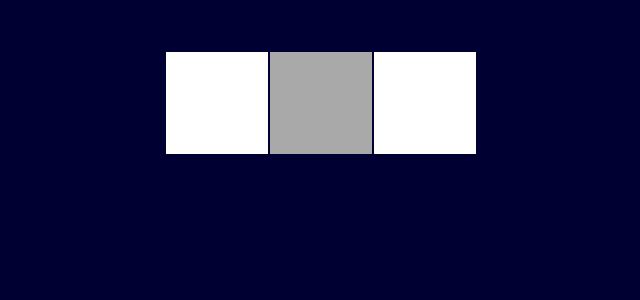
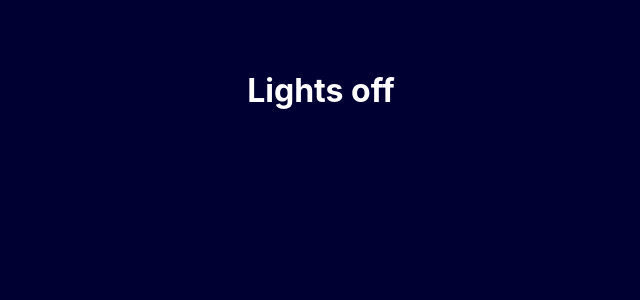
Before and after one commit to Brienyll/lights-off-r, a React (Create React App) app: page / in a window 1280 px wide. Shown: the top 300 px of the page, without its empty margins (319-959 px from the left). Built offline with nearby package versions, Linux system fonts and the light colour scheme.

Commit message:
fixed board

```diff
--- a/src/Board.js
+++ b/src/Board.js
@@ -31,10 +31,20 @@ import './Board.css';
 
 class Board extends Component {
 
+  static defaultProps = {
+    nrows: 5,
+    ncols: 5,
+    chanceLightStartsOn: 0.25
+  };
+
   constructor(props) {
     super(props);
 
     // TODO: set initial state
+    this.state = {
+      hasWon: false,
+      board: this.createBoard()
+    };
   }
 
   /** create a board nrows high/ncols wide, each cell randomly lit or unlit */
@@ -42,6 +52,13 @@ class Board extends Component {
   createBoard() {
     let board = [];
     // TODO: create array-of-arrays of true/false values
+    for (let y = 0; y < this.props.nrows; y++) {
+      let row = [];
+      for (let x = 0; x < this.props.ncols; x++) {
+        row.push(Math.random() < this.props.chanceLightStartsOn)
+      }
+      board.push(row);
+    }
     return board
   }
 
@@ -74,15 +91,7 @@ class Board extends Component {
 
   render() {
     return (
-      <table className="Board">
-        <tbody>
-          <tr>
-            <Cell isLit={true}/>
-            <Cell isLit={false}/>
-            <Cell isLit={true}/>
-          </tr>
-        </tbody>
-      </table>
+      <h1>Lights off </h1>
     )
     // if the game is won, just show a winning msg & render nothing else
 
```
